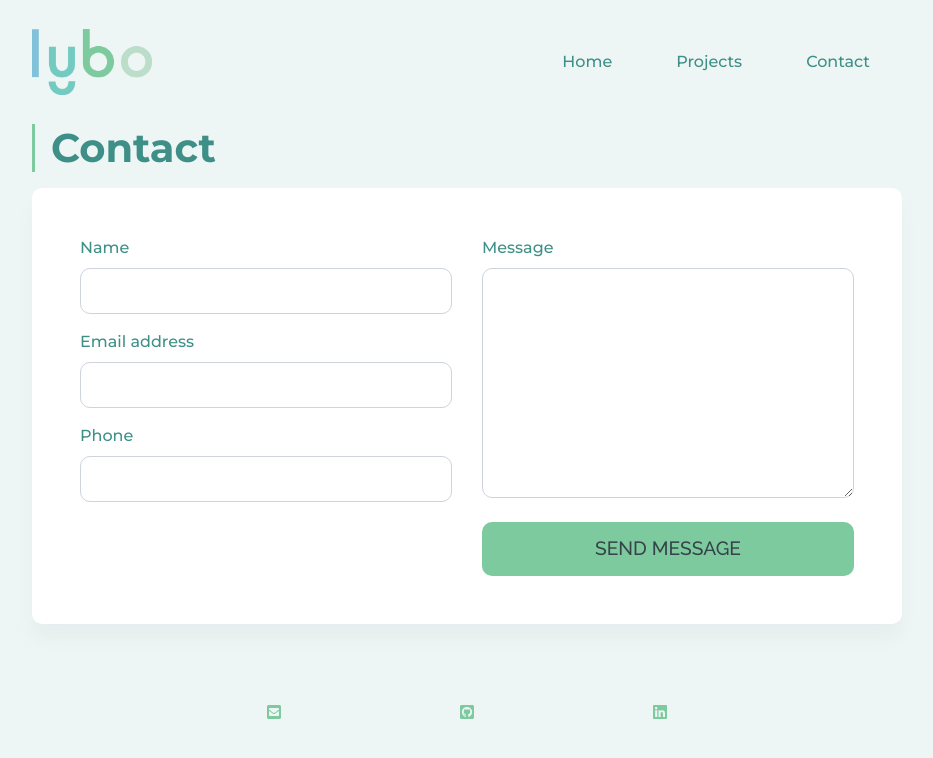
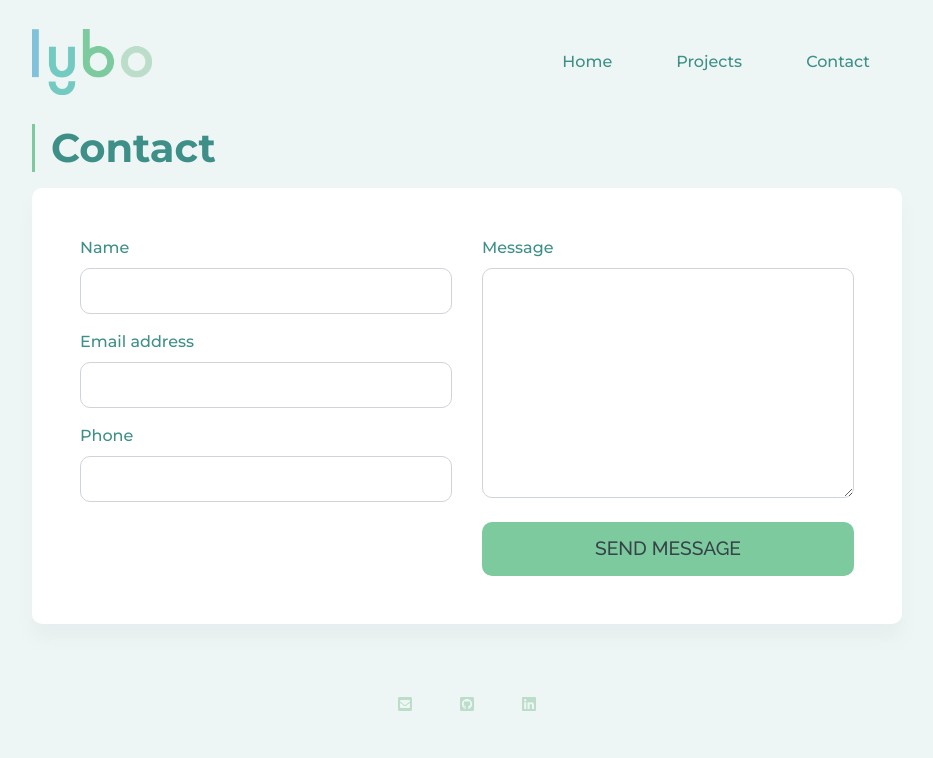
Before and after one commit to thereselybo/portfolio, a Next.js app: page /contact in a window 1280 px wide. Shown: the top 758 px of the page, without its empty margins (173-1106 px from the left). Built offline with nearby package versions, Linux system fonts and the light colour scheme.

Commit message:
added footer and styling

```diff
--- /dev/null
+++ b/components/Footer.js
@@ -0,0 +1,40 @@
+import React from "react";
+import Link from "next/link";
+import { Container, Row, Col } from "react-bootstrap";
+import { FontAwesomeIcon } from "@fortawesome/react-fontawesome";
+import { faGithubSquare, faLinkedin } from "@fortawesome/free-brands-svg-icons";
+import { faEnvelopeSquare } from "@fortawesome/free-solid-svg-icons";
+
+function Footer() {
+  return (
+    <Container>
+      <Row className="icons">
+        <Col>
+          <Link href="mailto:therese@lybo.dev">
+            <a>
+              <FontAwesomeIcon
+                icon={faEnvelopeSquare}
+                className="fontAwesomeIcon"
+              />
+            </a>
+          </Link>
+          <Link href="https://github.com/thereselybo">
+            <a className="mx-5">
+              <FontAwesomeIcon
+                icon={faGithubSquare}
+                className="fontAwesomeIcon"
+              />
+            </a>
+          </Link>
+          <Link href="https://www.linkedin.com/in/thereselybo/">
+            <a>
+              <FontAwesomeIcon icon={faLinkedin} className="fontAwesomeIcon" />
+            </a>
+          </Link>
+        </Col>
+      </Row>
+    </Container>
+  );
+}
+
+export default Footer;
--- a/components/Layout.js
+++ b/components/Layout.js
@@ -1,5 +1,6 @@
 import Head from "next/head";
 import Header from "./Header";
+import Footer from "./Footer";
 
 const name = "Therese";
 export const siteTitle = "Therese Lybo - Front-end Development Student";
@@ -25,6 +26,9 @@ export default function Layout({ children }) {
         <Header />
       </header>
       <main>{children}</main>
+      <footer>
+        <Footer />
+      </footer>
     </div>
   );
 }
--- a/pages/contact/index.js
+++ b/pages/contact/index.js
@@ -21,7 +21,7 @@ function index() {
             <ContactForm />
           </Col>
         </Row>
-        <Row className="icons">
+        {/* <Row className="icons">
           <Col xs={4}>
             <Link href="mailto:therese@lybo.dev">
               <a>
@@ -52,7 +52,7 @@ function index() {
               </a>
             </Link>
           </Col>
-        </Row>
+        </Row> */}
       </Container>
     </Layout>
   );
--- a/sass/partials/_contact.scss
+++ b/sass/partials/_contact.scss
@@ -6,8 +6,8 @@
   }
 
   .form-control {
-      border-radius: 10px;
-      font-family: $base-font;
+    border-radius: 10px;
+    font-family: $base-font;
   }
 
   .input-narrow {
@@ -16,16 +16,16 @@
     height: calc(2em + 0.75rem + 2px);
   }
 
-  .icons {
-      text-align: center;
-      padding: 0rem 2rem 2rem 2rem;
-      @media (min-width: 758px) {
-        padding: 0rem 10rem 2rem 10rem;
-      }
-  }
+  // .icons {
+  //     text-align: center;
+  //     padding: 0rem 2rem 2rem 2rem;
+  //     @media (min-width: 758px) {
+  //       padding: 0rem 10rem 2rem 10rem;
+  //     }
+  // }
 
-  .fontAwesomeIcon {
-      height: 5rem;
-      color: $primary;
-  }
+  // .fontAwesomeIcon {
+  //     height: 5rem;
+  //     color: $primary;
+  // }
 }
--- /dev/null
+++ b/sass/partials/_footer.scss
@@ -0,0 +1,15 @@
+footer {
+  .icons {
+    text-align: center;
+    padding: 0rem 2rem 2rem 2rem;
+    @media (min-width: 758px) {
+      padding: 0rem 10rem 2rem 10rem;
+    }
+  }
+
+  .fontAwesomeIcon {
+    height: 4rem;
+    // color: $primary;
+    color: $aquamarine-light;
+  }
+}
--- a/sass/styles.scss
+++ b/sass/styles.scss
@@ -5,6 +5,7 @@
 @import "./partials/buttons-and-links";
 @import "./partials/card";
 @import "./partials/contact";
+@import "./partials/footer";
 @import "./partials/header";
 @import "./partials/layout";
 @import "./partials/projects";
```
